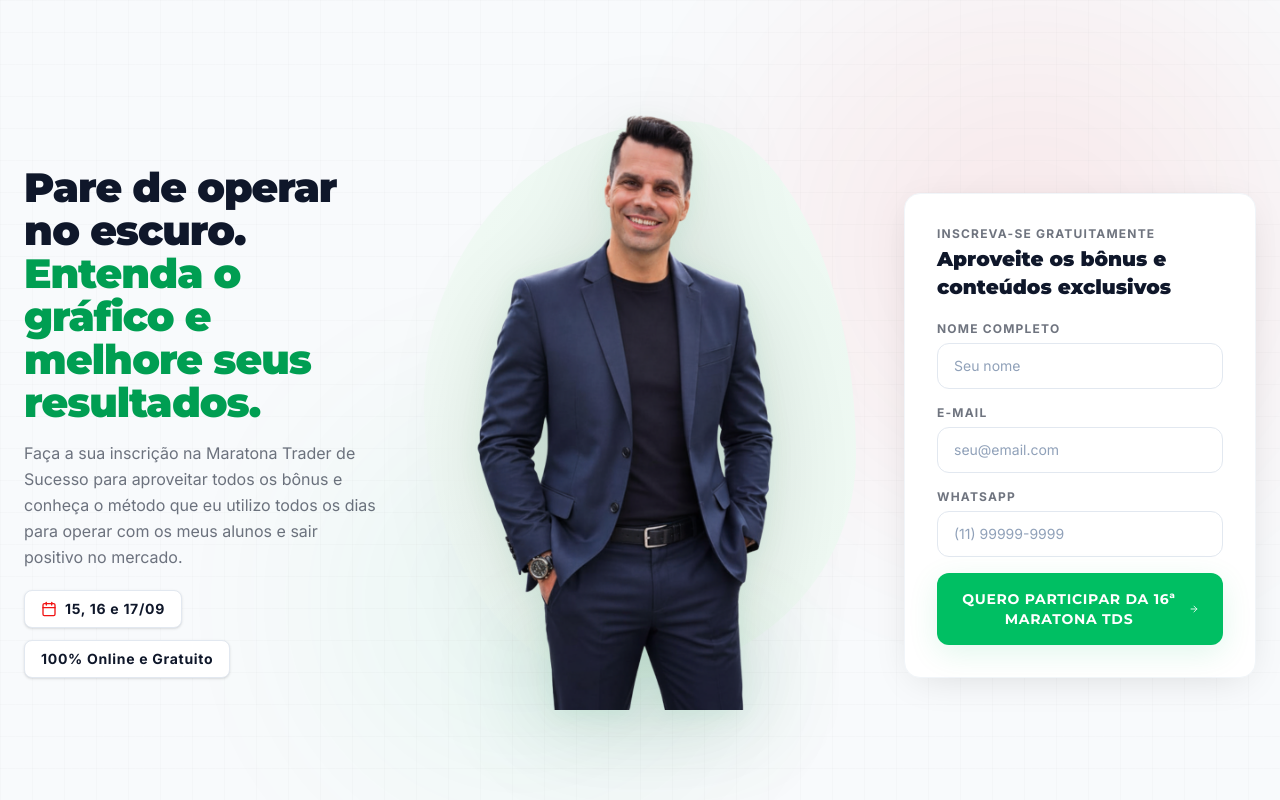
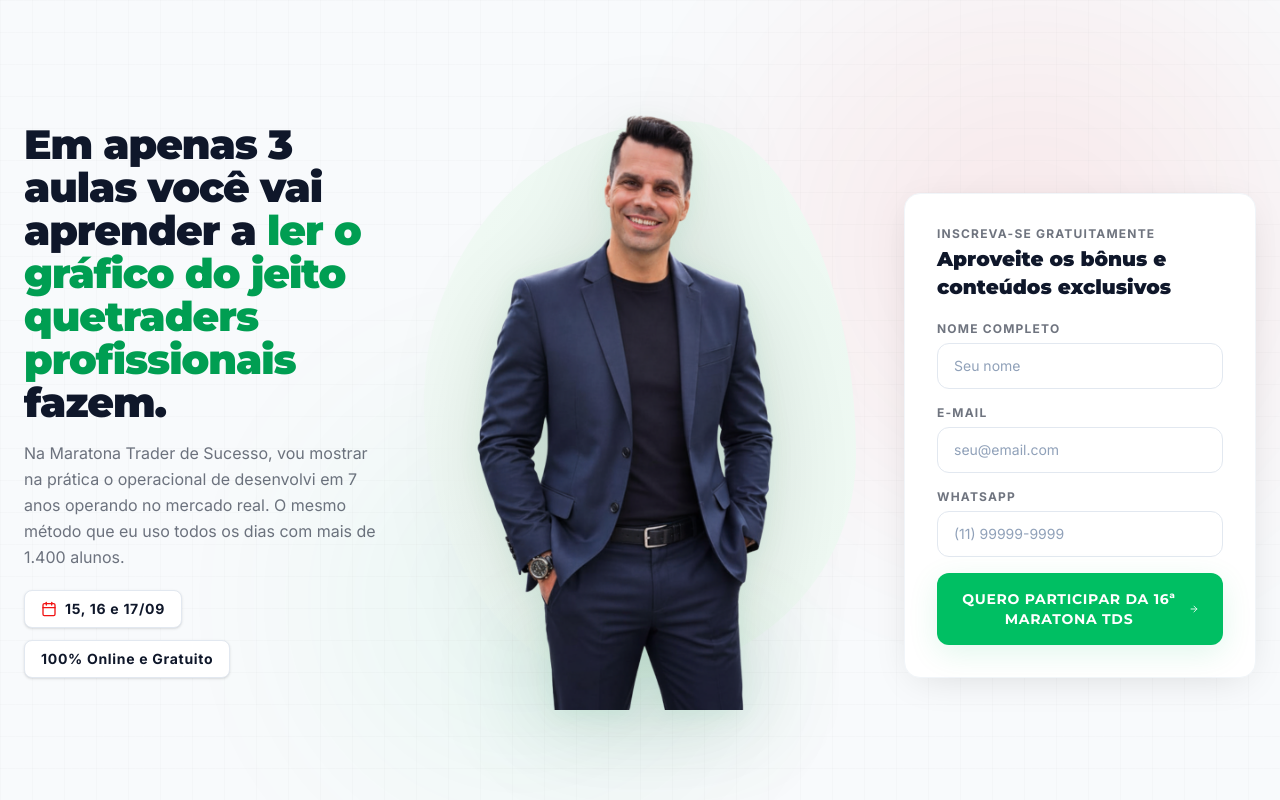
Before and after one commit to victorsilvestre/brunoborges_site, a Next.js app in the folder webapp/: page /maratona in a window 1280 px wide. Shown: the top 800 px of the page. Built offline with nearby package versions, Linux system fonts and the light colour scheme; grey boxes are pictures that could not be loaded.

Commit message:
alteração copy do Hero

```diff
--- a/webapp/app/maratona/components/Hero.tsx
+++ b/webapp/app/maratona/components/Hero.tsx
@@ -45,14 +45,16 @@ export function Hero() {
                         </FadeIn> */}
                         <FadeIn delay={0.1}>
                             <h1 className="font-display font-black leading-[1.05] tracking-tight mb-4 text-[var(--dark-pure)]" style={{ fontSize: 'clamp(2.5rem, 3.2vw, 3.25rem)' }}>
-                                Pare de operar<br />
-                                <span className="text-[var(--dark-pure)]">no escuro.</span>{" "}
-                                <span style={{ color: 'var(--green-dark)' }}>Entenda o gráfico e melhore seus resultados.</span>
+                                Em apenas 3 aulas você vai aprender a {" "}
+                                <span style={{ color: 'var(--green-dark)' }}>ler o gráfico do jeito que</span>
+
+                                <span style={{ color: 'var(--green-dark)' }}>traders profissionais </span>
+                                fazem.
                             </h1>
                         </FadeIn>
                         <FadeIn delay={0.2}>
                             <p className="text-base text-[var(--dark-medium)] mb-5 leading-relaxed">
-                                Faça a sua inscrição na Maratona Trader de Sucesso para aproveitar todos os bônus e conheça o método que eu utilizo todos os dias para operar com os meus alunos e sair positivo no mercado.
+                                Na Maratona Trader de Sucesso, vou mostrar na prática o operacional de desenvolvi em 7 anos operando no mercado real. O mesmo método que eu uso todos os dias com mais de 1.400 alunos.
                             </p>
                         </FadeIn>
                         <FadeIn delay={0.25}>
```
